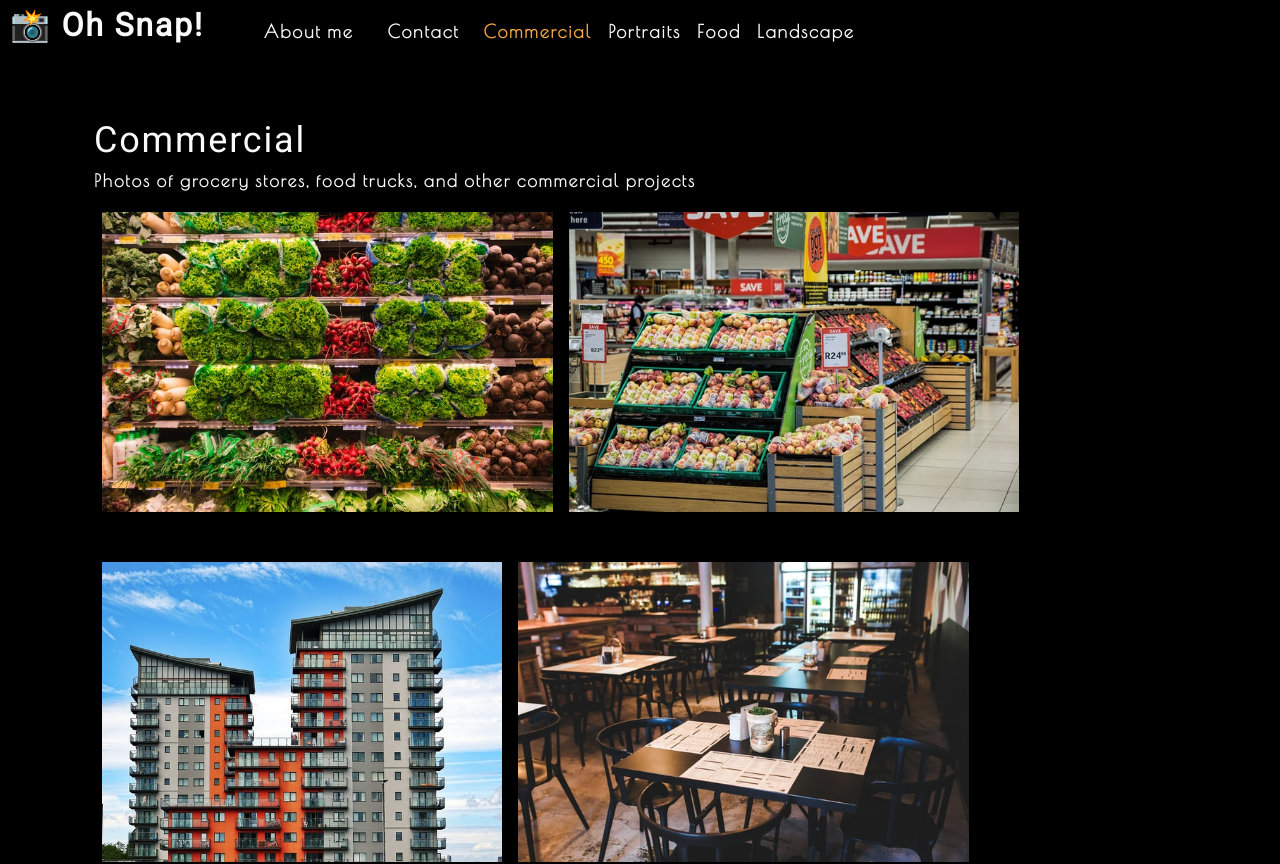
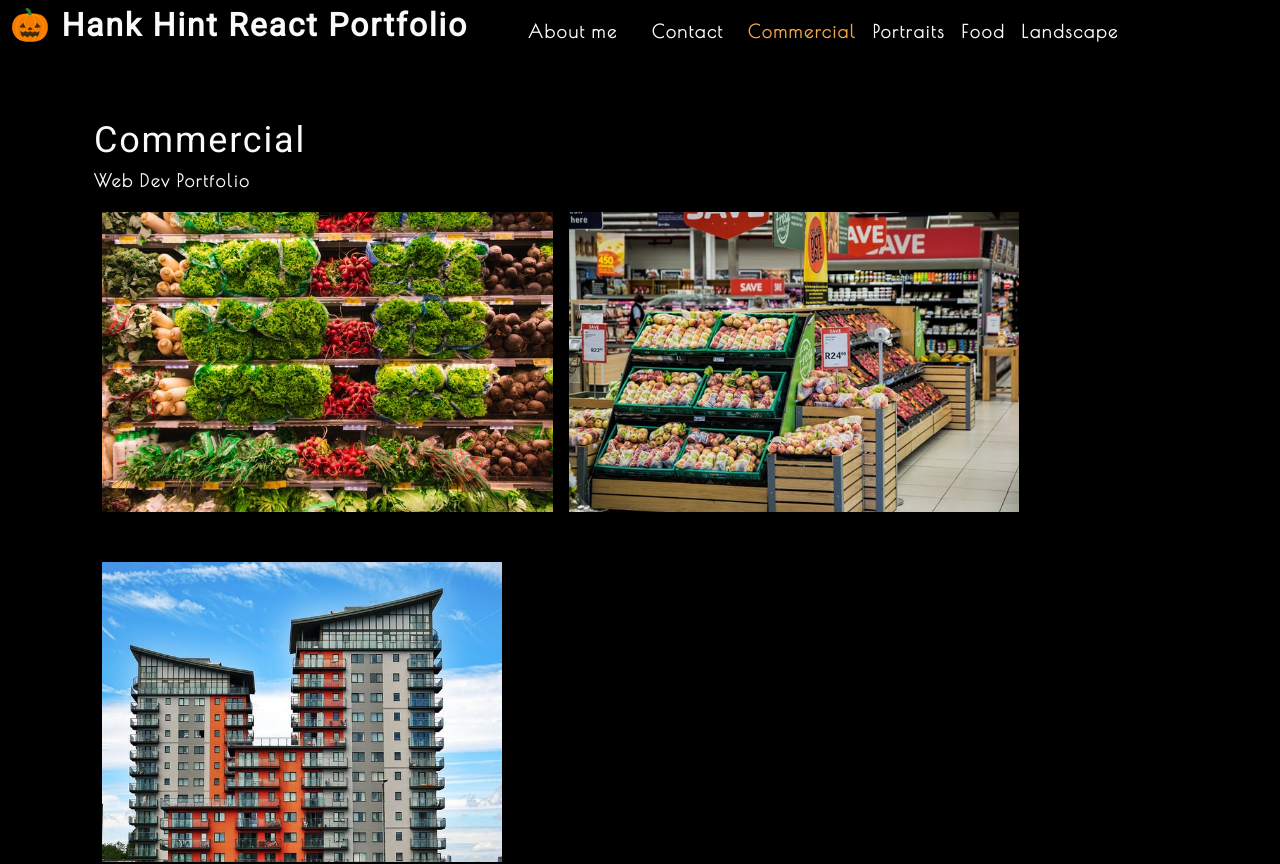
Before and after one commit to hankhint/react-hankfolio, a React (Create React App) app: page / in a window 1280 px wide. Shown: the top 864 px of the page. Built offline with nearby package versions, Linux system fonts and the light colour scheme.

Commit message:
trying to figure out portfolio section

```diff
--- a/src/App.js
+++ b/src/App.js
@@ -8,8 +8,9 @@ function App() {
   //array destructuring, similar to object destructuring (destruction assignment)
   const [categories] = useState([
     {
+      //if I change this to 'portfolio' the whole page breaks
       name: 'commercial',
-      description: 'Photos of grocery stores, food trucks, and other commercial projects',
+      description: 'Web Dev Portfolio',
     },
     { name: 'portraits', description: 'Portraits of people in my life' },
     { name: 'food', description: 'Delicious delicacies' },
--- a/src/components/Nav/index.js
+++ b/src/components/Nav/index.js
@@ -23,7 +23,8 @@ function Nav(props) {
     <header className="flex-row px-1">
       <h2>
         <a data-testid="link" href="/">
-          <span role="img" aria-label="camera"> 📸</span> Oh Snap!
+          <span role="img" aria-label="camera">
+🎃</span> Hank Hint React Portfolio
         </a>
       </h2>
       <nav>
--- a/src/components/PhotoList/index.js
+++ b/src/components/PhotoList/index.js
@@ -8,13 +8,16 @@ const PhotoList = ({ category }) => {
   const [photos] = useState([
     {
       name: 'Grocery aisle',
-      category: 'commercial',
+      //changed this from 'commercial' to 'portfolio'
+      category: 'portfolio',
       description:
         'Lorem ipsum dolor sit amet, consectetur adipiscing elit. Nunc ultricie'
     },
     {
       name: 'Grocery booth',
-      category: 'commercial',
+            //changed this from 'commercial' to 'portfolio'
+
+      category: 'portfolio',
       description:
         'Lorem ipsum dolor sit amet, consectetur adipiscing elit. Nunc ultricie'
     },
@@ -113,13 +116,13 @@ const PhotoList = ({ category }) => {
       category: 'landscape',
       description:
         'Lorem ipsum dolor sit amet, consectetur adipiscing elit. Nunc ultricie'
-    },
-    {
-      name: 'Park bench',
-      category: 'landscape',
-      description:
-        'Lorem ipsum dolor sit amet, consectetur adipiscing elit. Nunc ultricie'
-    }
+    }//,
+    // {
+    //   name: 'Park bench',
+    //   category: 'landscape',
+    //   description:
+    //     'Lorem ipsum dolor sit amet, consectetur adipiscing elit. Nunc ultricie'
+    // }
   ]);
 
   const currentPhotos = photos.filter(photo => photo.category === category);
```
